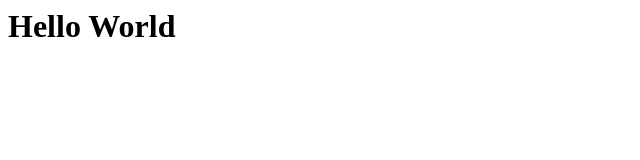
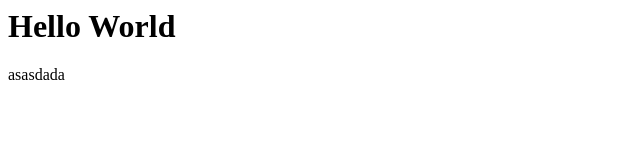
Before and after one commit to qabeast/automation, a plain HTML site: page index.html in a window 1280 px wide. Shown: the full height of the page, 0-640 px from the left. Drawn offline with Linux system fonts and the light colour scheme.

Commit message:
aA
bla blaxsxdsdsds

```diff
--- a/index.html
+++ b/index.html
@@ -1,5 +1,6 @@
 <html>
 <body>
 <h1>Hello World</h1>
+asasdada
 </body>
 </html>
```
